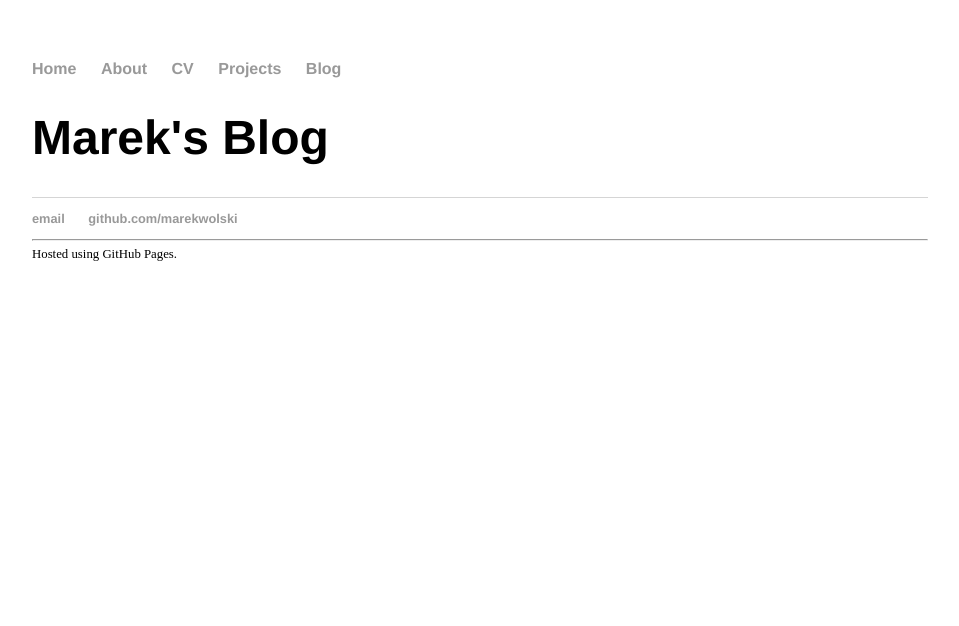
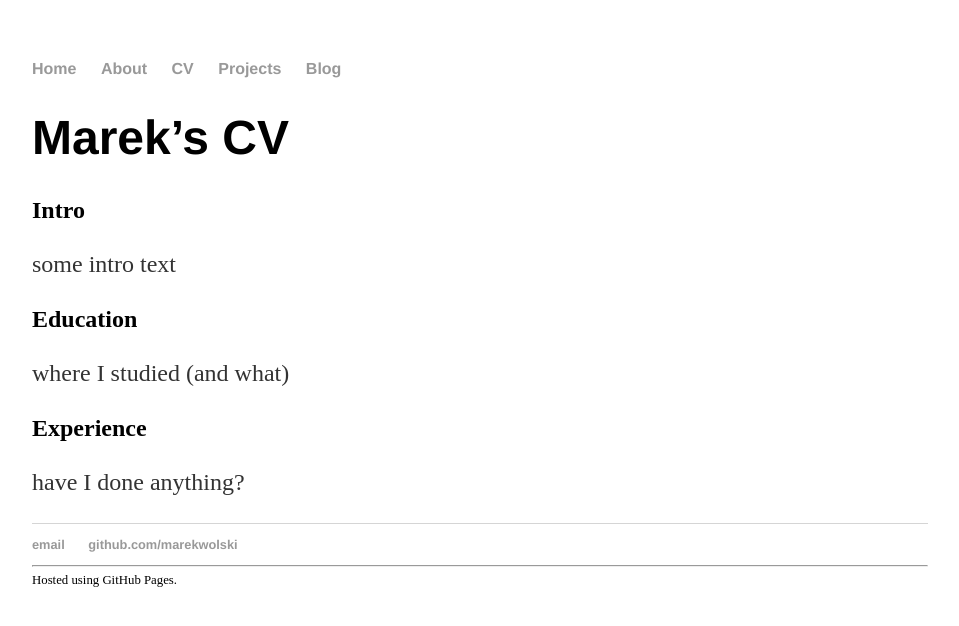
Before and after one commit to marekwolski/marekwolski.github.io, a Jekyll site: the page built from cv/index.md, in a window 1280 px wide. Shown: the top 626 px of the page, without its empty margins (160-1119 px from the left). Built offline with Jekyll 4.4.1, drawn with Linux system fonts in a browser that asks for light colours.

Commit message:
Updates to various pages

```diff
--- a/about/index.html
+++ /dev/null
@@ -1,5 +0,0 @@
----
-layout: default
-title: Marek's Blog
----
-<h1>{{ page.title }}</h1>
--- a/cv/index.html
+++ /dev/null
@@ -1,5 +0,0 @@
----
-layout: default
-title: Marek's Blog
----
-<h1>{{ page.title }}</h1>
--- /dev/null
+++ b/cv/index.md
@@ -0,0 +1,17 @@
+---
+layout: default
+title: Marek's CV
+---
+# {{ page.title }}
+
+## Intro
+
+some intro text
+
+## Education
+
+where I studied (and what)
+
+## Experience
+
+have I done anything?
```
Also changed, not shown: _posts/2022-08-07-web-site-launched.md (+1 -1 lines), about/index.md (added, +6 -0 lines), projects/index.md (renamed from projects/projects.md, +7 -1 lines), 1 other file.
